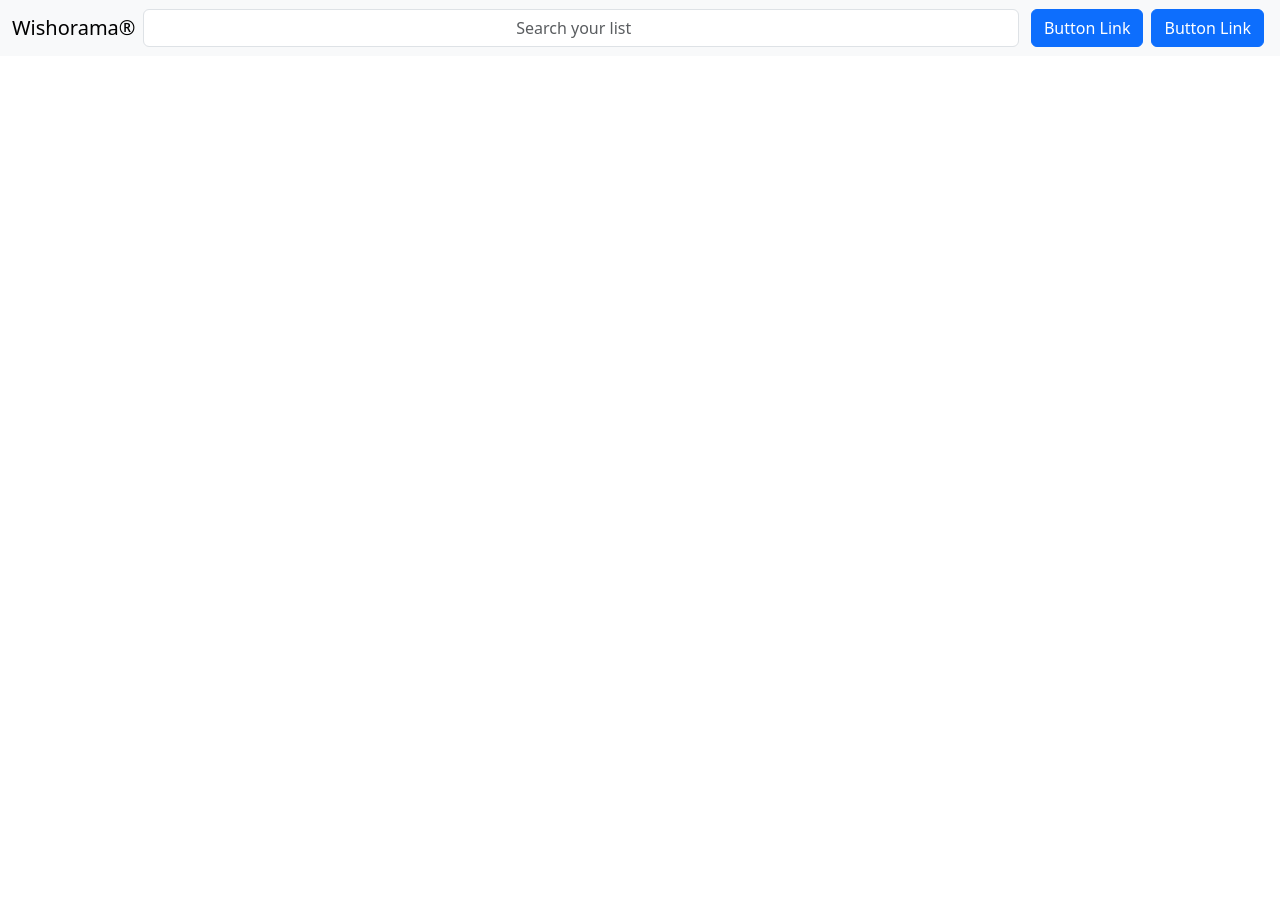
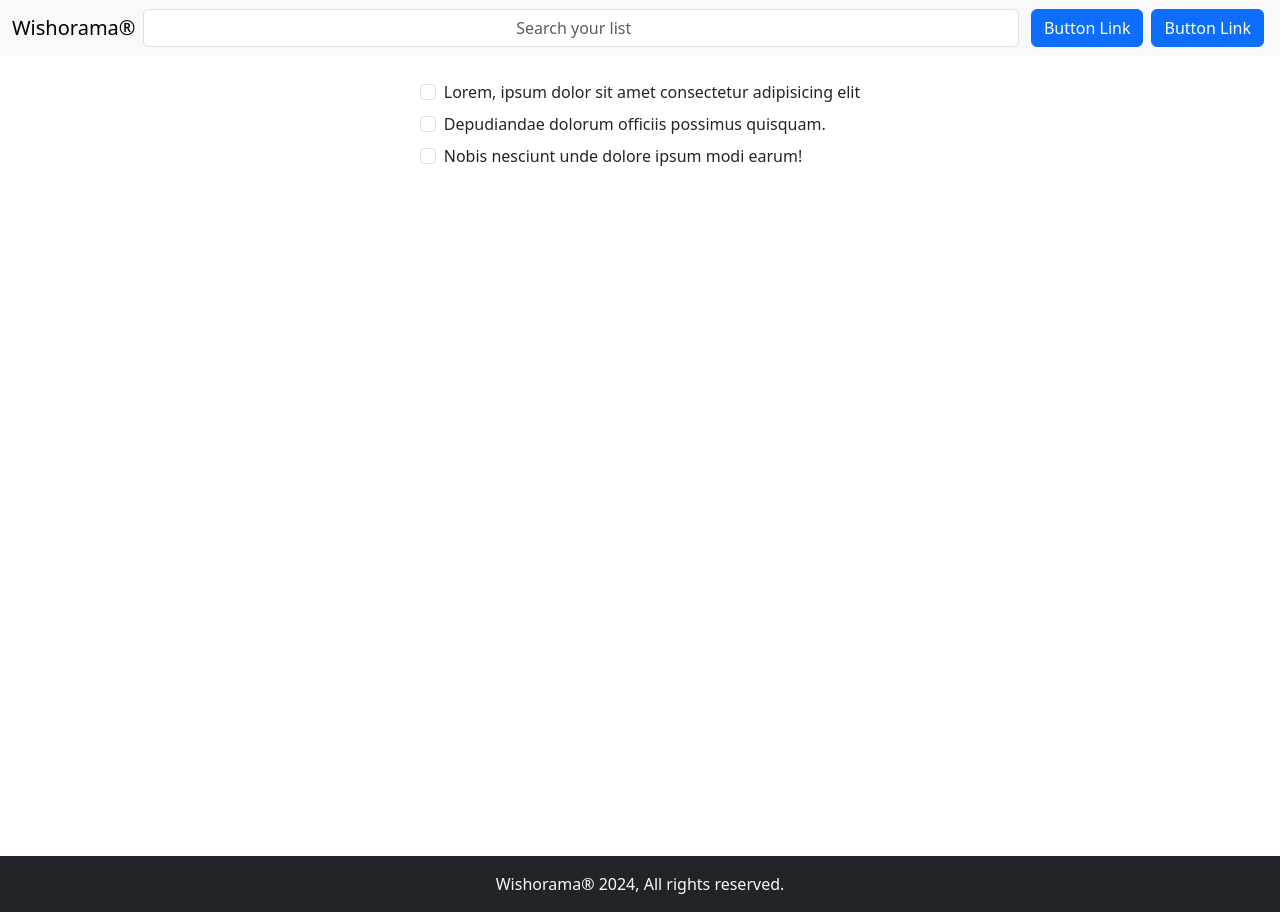
Before and after one commit to nestorjunior/list.me, a React (Vite) app: page / in a window 1280 px wide. Before the commit the page ends 800 px from the top, so only its background shows below. Built offline with nearby package versions, Linux system fonts and the light colour scheme; the HTML template or start-up script is replaced by a standard one.

Commit message:
create items component

```diff
--- /dev/null
+++ b/src/components/FooterComponent.tsx
@@ -0,0 +1,9 @@
+export function FooterComponent() {
+  return(
+    <footer className="footer bg-dark text-light text-center py-3">
+      <div className="container">
+        <span>Wishorama® 2024, All rights reserved.</span>
+      </div>
+    </footer>
+  )
+}
--- /dev/null
+++ b/src/components/ItemComponent.tsx
@@ -0,0 +1,26 @@
+export function ItemComponent() {
+  return(
+    <div className="container d-flex justify-content-center vh-100">
+      <div className="p-4">
+        <div className="form-check mb-2">
+          <input className="form-check-input" type="checkbox" value="" id="checkbox1" />
+          <label className="form-check-label" htmlFor="checkbox1">
+            Lorem, ipsum dolor sit amet consectetur adipisicing elit
+          </label>
+        </div>
+        <div className="form-check mb-2">
+          <input className="form-check-input" type="checkbox" value="" id="checkbox2" />
+          <label className="form-check-label" htmlFor="checkbox2">
+            Depudiandae dolorum officiis possimus quisquam.
+          </label>
+        </div>
+        <div className="form-check mb-2">
+          <input className="form-check-input" type="checkbox" value="" id="checkbox3" />
+          <label className="form-check-label" htmlFor="checkbox3">
+            Nobis nesciunt unde dolore ipsum modi earum!
+          </label>
+        </div>
+      </div>
+    </div>
+  )
+}
--- a/src/pages/Home.tsx
+++ b/src/pages/Home.tsx
@@ -1,19 +1,19 @@
 import './Home.scss'
 import { NavbarComponent } from '../components/NavbarComponent'
+import { FooterComponent } from '../components/FooterComponent'
+import { ItemComponent } from '../components/ItemComponent'
 
 export function Home() {
   return(
     <>
-      <div className='home'>
+      <div className='home d-flex flex-column vh-100'>
         <header>
           <NavbarComponent/>
         </header>
-        <main>
-
+        <main className='flex-grow-1'>
+          <ItemComponent />
         </main>
-        <footer>
-
-        </footer>
+        <FooterComponent />
       </div>
 
     </>
```
